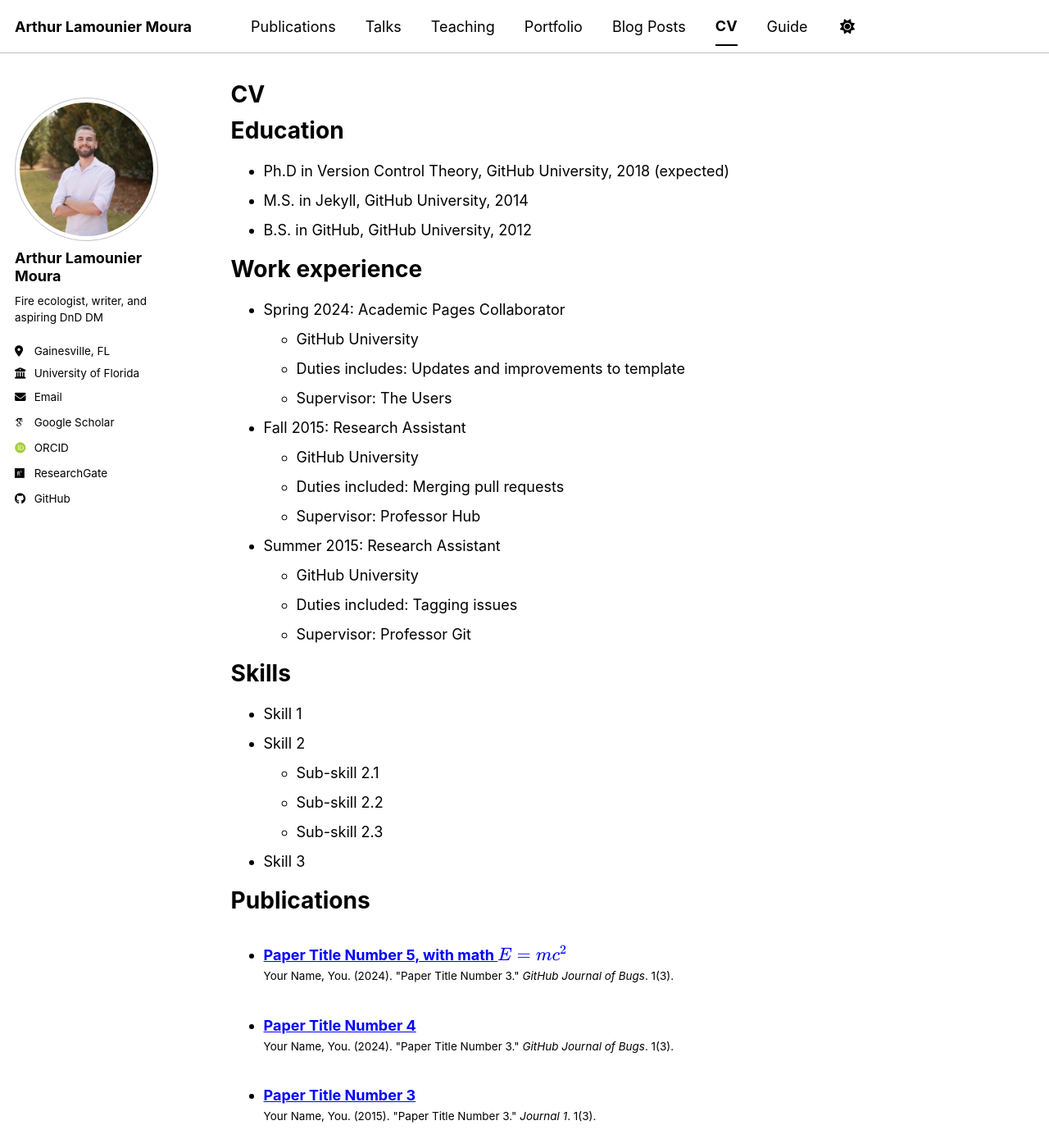
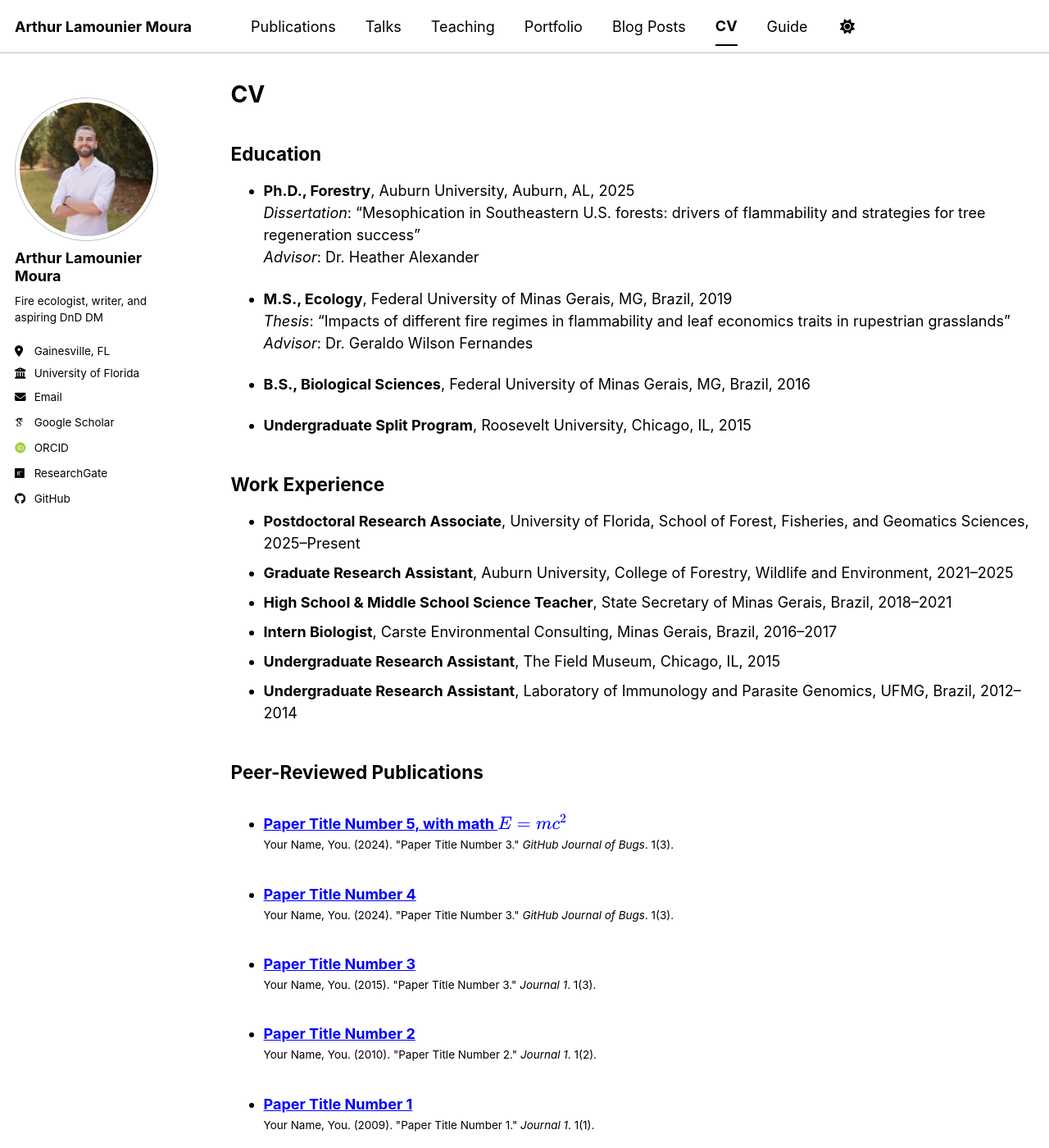
Before and after one commit to arthurlamounier/arthurlamounier.github.io, a Jekyll site: the page built from _pages/cv.md, in a window 1280 px wide and 1400 px high. Shown: the whole window at 82% size. Built offline with Jekyll 4.4.1, drawn with Linux system fonts in a browser that asks for light colours; some web fonts are replaced; a script bundle is joined from its source files by our own code; library files that are not in the unit come from our copies; some of the changed text lies outside the part shown.

Commit message:
Update cv.md

```diff
--- a/_pages/cv.md
+++ b/_pages/cv.md
@@ -9,56 +9,117 @@ redirect_from:
 
 {% include base_path %}
 
-Education
-======
-* Ph.D in Version Control Theory, GitHub University, 2018 (expected)
-* M.S. in Jekyll, GitHub University, 2014
-* B.S. in GitHub, GitHub University, 2012
+## Education
 
-Work experience
-======
-* Spring 2024: Academic Pages Collaborator
-  * GitHub University
-  * Duties includes: Updates and improvements to template
-  * Supervisor: The Users
+* **Ph.D., Forestry**, Auburn University, Auburn, AL, 2025
+  *Dissertation*: “Mesophication in Southeastern U.S. forests: drivers of flammability and strategies for tree regeneration success”
+  *Advisor*: Dr. Heather Alexander
 
-* Fall 2015: Research Assistant
-  * GitHub University
-  * Duties included: Merging pull requests
-  * Supervisor: Professor Hub
+* **M.S., Ecology**, Federal University of Minas Gerais, MG, Brazil, 2019
+  *Thesis*: “Impacts of different fire regimes in flammability and leaf economics traits in rupestrian grasslands”
+  *Advisor*: Dr. Geraldo Wilson Fernandes
 
-* Summer 2015: Research Assistant
-  * GitHub University
-  * Duties included: Tagging issues
-  * Supervisor: Professor Git
+* **B.S., Biological Sciences**, Federal University of Minas Gerais, MG, Brazil, 2016
 
-Skills
-======
-* Skill 1
-* Skill 2
-  * Sub-skill 2.1
-  * Sub-skill 2.2
-  * Sub-skill 2.3
-* Skill 3
+* **Undergraduate Split Program**, Roosevelt University, Chicago, IL, 2015
 
-Publications
-======
-  <ul>{% for post in site.publications reversed %}
-    {% include archive-single-cv.html %}
-  {% endfor %}</ul>
+## Work Experience
 
-Talks
-======
-  <ul>{% for post in site.talks reversed %}
-    {% include archive-single-talk-cv.html  %}
-  {% endfor %}</ul>
+* **Postdoctoral Research Associate**, University of Florida, School of Forest, Fisheries, and Geomatics Sciences, 2025–Present
+* **Graduate Research Assistant**, Auburn University, College of Forestry, Wildlife and Environment, 2021–2025
+* **High School & Middle School Science Teacher**, State Secretary of Minas Gerais, Brazil, 2018–2021
+* **Intern Biologist**, Carste Environmental Consulting, Minas Gerais, Brazil, 2016–2017
+* **Undergraduate Research Assistant**, The Field Museum, Chicago, IL, 2015
+* **Undergraduate Research Assistant**, Laboratory of Immunology and Parasite Genomics, UFMG, Brazil, 2012–2014
 
-Teaching
-======
-  <ul>{% for post in site.teaching reversed %}
-    {% include archive-single-cv.html %}
-  {% endfor %}</ul>
+## Peer-Reviewed Publications
 
-Service and leadership
-======
-* Currently signed in to 43 different slack teams
+<ul>{% for post in site.publications reversed %}
+{% include archive-single-cv.html %}
+{% endfor %}</ul>
+
+## Outreach and Engagement
+
+* Lamounier Moura, A., Alexander, H. D., & Cannon, J. B. (2024, June). *Hurricane Michael’s aftermath: how fuels and fire change after severe wind.* The Longleaf Leader, XVII (2), 24–26.
+* 13th Warming Newsletter. November 2023. p. 10–11. [Link](https://doi.org/10.6084/m9.figshare.24492532)
+
+## Talks & Conferences
+
+### Oral Presentations
+<ul>{% for post in site.talks reversed %}
+{% include archive-single-talk-cv.html %}
+{% endfor %}</ul>
+
+### Poster Presentations
+* Lamounier Moura, A., Alexander, H. D., Cannon, J. B. *Fuelbed structure and fire behavior trajectories following canopy loss in two contrasting fire-dependent forests.* 7th Fire in Eastern Oak Forests Conference, May 2023.
+
+### Invited Presentations
+* Lamounier Moura, A., Alexander, H. D. *Investigating the role of pine in reintroducing fire in hardwood forests of the Southeastern U.S.* Auburn Rotary Club Meeting, October 12, 2022.
+
+## Grants and Fellowships
+
+* **Graduate Student Research Funding**, The Jones Center at Ichauway, $5,000
+* **James Henderson Dukes Memorial Fellowship in Forestry**, Auburn University, $2,000
+* **USDA Forest Service – Functional ecology of pyrophytes and mesophytes**, $43,728
+* **Graduate Research Innovation (GRIN) – JFSP**, $19,953
+* **Kykenkee Fellowship**, Auburn University, $1,000
+
+**Total funded:** $71,681
+
+**Unfunded:**
+*Longleaf Alliance’s Owen Fellowship Award ($14,580)*
+
+## Awards
+
+* 2023 Trailblazing Graduate Research Award – Ecological Society of America
+* Student Leader of the Year Nominee – Auburn University 2023 Involvement Awards
+* 1st Place University-Wide Graduate Student Poster, Auburn Research Student Symposium, 2022
+* 1st Place Poster Competition – Graduate Student Research Symposium, 2021
+
+## Teaching
+
+### Instructor
+* High School Science Teacher (2018–2021), State School Lar dos Meninos, MG, Brazil
+
+### Co-Instructor
+* Visualization of Ecological Data (FNR 6615C), University of Florida, Spring 2026
+
+### Teaching Assistant & Guest Lecturer
+* Forest Ecology & Forest Fire Management, Auburn University, 2021–2024
+* Plant Ecology, Science of Nature, Forest Ecology lab courses, Auburn University
+
+### Lab Instructor
+* Forest Ecology, Auburn University, 2022–2023
+
+## Media Coverage
+
+* ESA Student Section Awardees, 2023 [Link](https://www.esa.org/students/awards/esa-student-section-students-awardees/)
+* Spotlight on Student Leadership, Auburn University, January 2023 [Link](https://cfwe.auburn.edu/arthur-lamounier-moura-spotlight-on-student-leadership/)
+* Auburn University funding via Joint Fire Science Program, July 2022 [Link](https://ocm.auburn.edu/newsroom/news_articles/2022/07/140954-joint-fire-science-program.php)
+
+## Professional Development
+
+* L-180 Human Factors in the Wildland Fire Service, 2024
+* S-130 Firefighter Training, S-190 Wildland Fire Behavior, ICS-100, 2023
+* Responsible Conduct of Research (CITI Program), 2023
+* Auburn University Soft Skills & Safety Training, 2021
+* Alabama Forestry Association, Learn & Burn Field Day, 2021
+
+## Professional Affiliations
+
+* Association of Fire Ecology (2021–Present)
+* Ecological Society of America (2022–Present)
+* The Longleaf Alliance (2022–2023)
+
+## Service
+
+* Steering Committee, 7th Fire in Eastern Oak Forests Conference, 2023
+* President, Auburn University Graduate Student Association, 2022–2023
+* Member, Chewacla Park Invasive Plant Working Group, 2022–2025
+* Secretary, The Wildland Fire Club, Auburn University, 2021–2022
+* Mentor, First Year Experience Office, Auburn University, 2022
+* Volunteer Firefighter, Serra do Cipó National Park, MG, Brazil, 2019–2020
+
+## Journal Peer Review
+
+* Plant-Environment Interactions, 2023 – 1 article
```
